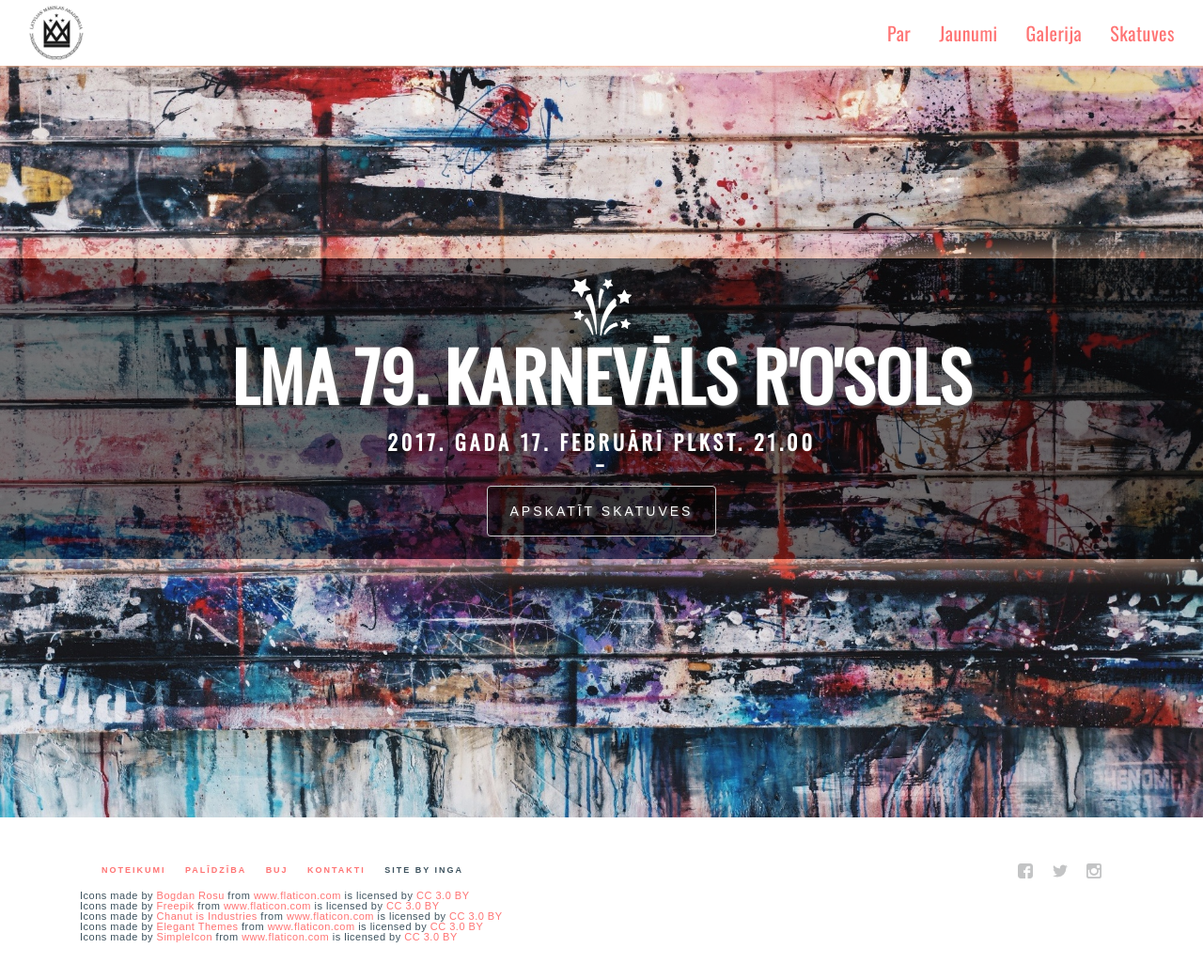
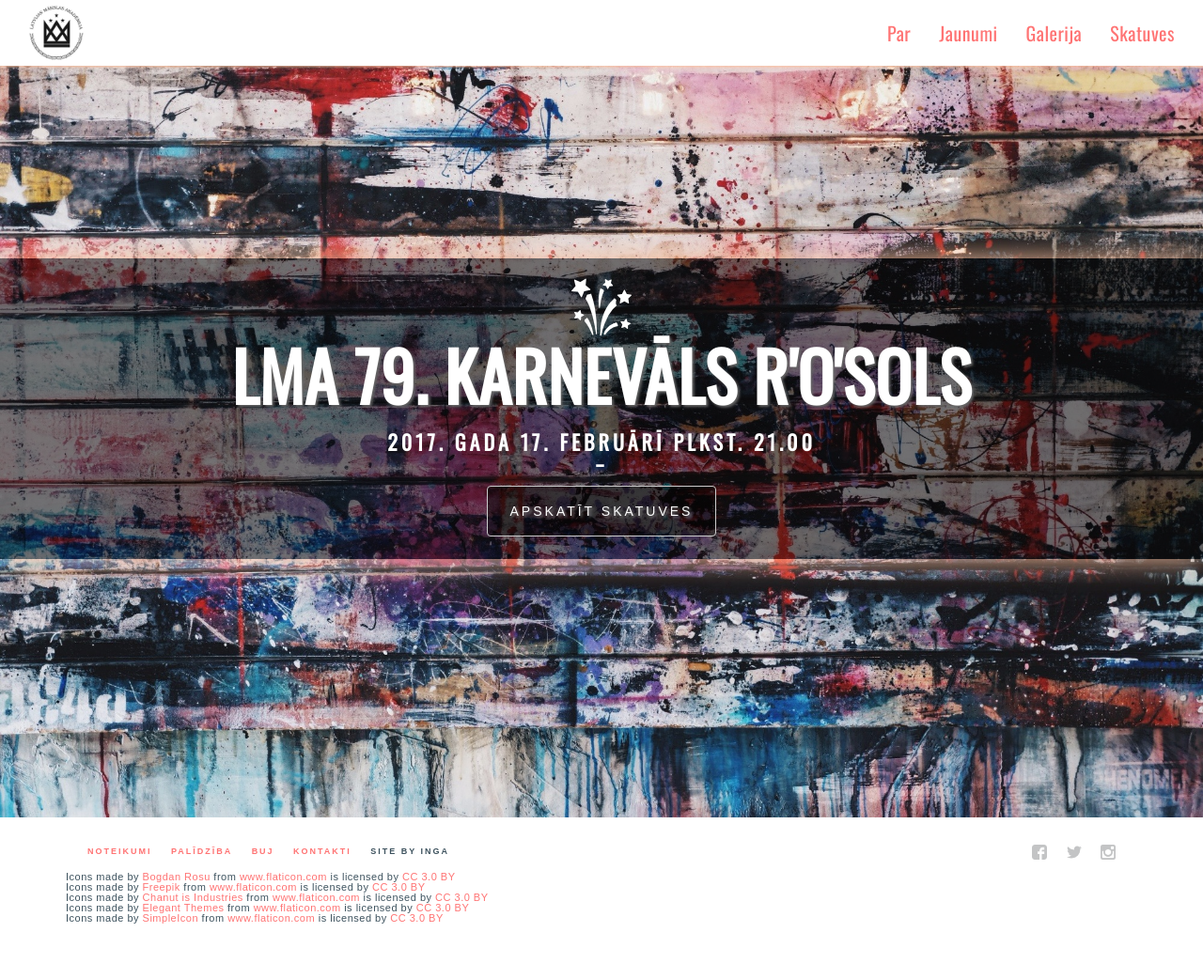
Before and after one commit to Ingaaa/Ingaaa.github.io, a website: page MD/index.html in a window 1280 px wide. Shown: the whole page at 94% size. After the commit the page ends 1003 px from the top, so only its background shows below. Drawn offline with nearby package versions, Linux system fonts and the light colour scheme.

Commit message:
Background and footer

```diff
--- a/MD/index.html
+++ b/MD/index.html
@@ -48,14 +48,13 @@
         }*/
 
         body {
-            /*background-color: rgb(14, 47, 68);*/
-            background: #ffc3a0;
+            background: rgba(14, 47, 68, 0.5);
             /* For browsers that do not support gradients */
-            background: -webkit-linear-gradient(left bottom, #ffc3a0, #cbbeb5);
+            background: -webkit-linear-gradient(left bottom, #ff7373, rgba(14, 47, 68, 0.5));
             /* For Safari 5.1 to 6.0 */
-            background: -o-linear-gradient(top right, #ffc3a0, #cbbeb5);
+            background: -o-linear-gradient(top right, #ff7373, rgba(14, 47, 68, 0.5));
             /* For Opera 11.1 to 12.0 */
-            background: -moz-linear-gradient(top right, #ffc3a0, #cbbeb5);
+            background: -moz-linear-gradient(top right, #ff7373, rgba(14, 47, 68, 0.5));
             /* For Firefox 3.6 to 15 */
             background: linear-gradient(to top right, #ff7373, rgba(14, 47, 68, 0.5));
             /* Standard syntax (must be last) */
@@ -107,7 +106,7 @@
         .view {
             min-height: 100vh;
             margin: 0px 50px;
-            background-color: white;
+            background-color: rgba(255, 255, 255, 0.8);
             padding: 30px;
         }
 
@@ -267,6 +266,10 @@
             float: right;
         }
 
+        footer.container {
+            padding: 0px;
+        }
+
         @media (max-width: 767px) {
             footer .row-fluid>div {
                 width: 100%;
```
